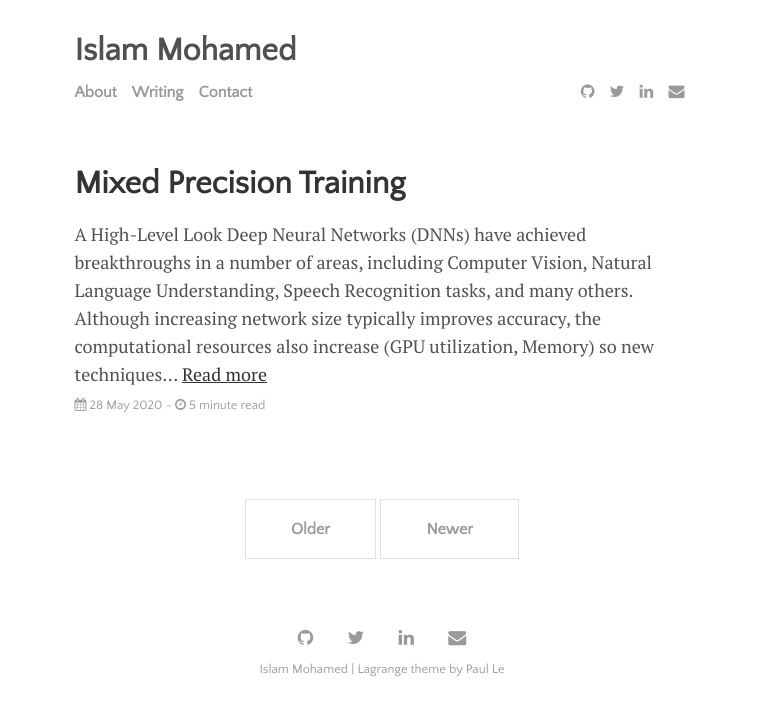
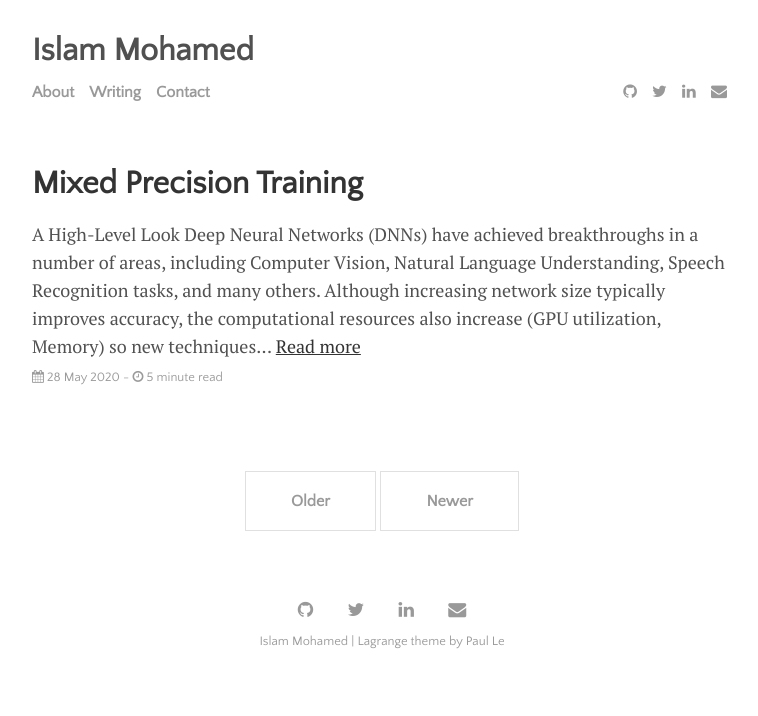
Before and after one commit to IslamMohamedMosaad/IslamMohamedMosaad.github.io, a Jekyll site: the page built from index.html, in a window 1280 px wide. Shown: the top 716 px of the page, without its empty margins (258-1016 px from the left). Built offline with Jekyll 4.4.1, drawn with Linux system fonts in a browser that asks for light colours; the list of posts is cut into pages by our own code.

Commit message:
Update main.css

```diff
--- a/assets/css/main.css
+++ b/assets/css/main.css
@@ -82,7 +82,7 @@ hr {
 .container {
   margin-left: auto;
   margin-right: auto;
-  width: 615px;
+  width: 700px;
 }
 
 /*48em*/
```
